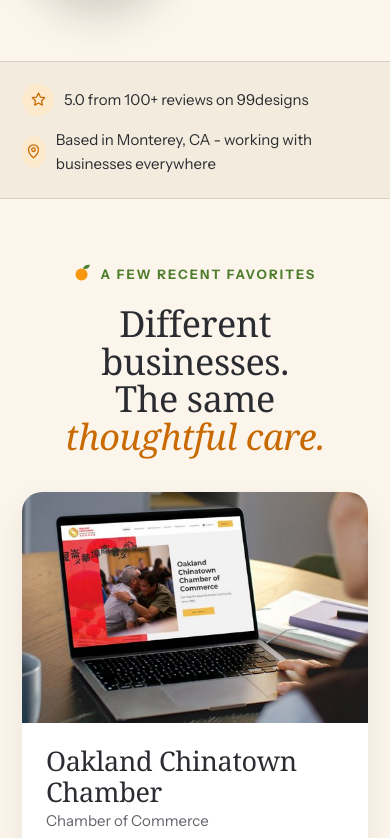
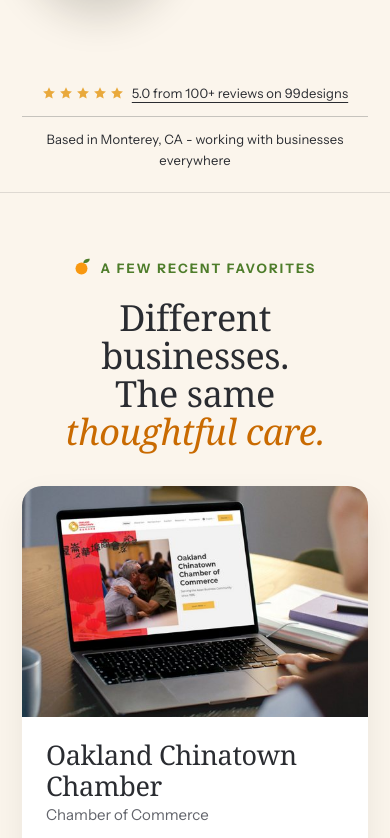
Before and after one commit to maliking/clementine-design-studio-website, an Eleventy site: page src/index.njk in a window 390 px wide. Shown: the part 999-1837 px from the top of the page. Built offline with nearby package versions, Linux system fonts and the light colour scheme; Eleventy itself is replaced by a stand-in of ours; files that its build step writes are made by us from their sources; a web font is replaced by a local one.

Commit message:
Trust strip: match the old site's quieter look (gold stars, thin divider)
Co-Authored-By: Claude Opus 5.5 <noreply@anthropic.com>
Claude-Session: https://claude.ai/code/session_016f5G9AHh6DeZ4t2sgX3dQK

```diff
--- a/src/assets/css/site.css
+++ b/src/assets/css/site.css
@@ -409,12 +409,22 @@ h1 em, h2 em { white-space: nowrap; }
 .hero-art .mini.round { border-radius: 50%; }
 .hero-art .mini.round img { object-position: 50% 20%; }
 
-.trust { background: var(--tint); border-top: 1px solid var(--line); border-bottom: 1px solid var(--line); }
-.trust-row { display: flex; justify-content: center; flex-wrap: wrap; gap: 14px 56px; padding-top: 22px; padding-bottom: 22px; font-size: 16px; font-weight: 600; }
-.trust-item { display: inline-flex; align-items: center; gap: 10px; }
-.trust-item .ic { display: grid; place-items: center; width: 32px; height: 32px; border-radius: 50%; background: var(--accent-soft); }
-.trust-item svg { width: 17px; height: 17px; fill: none; stroke: var(--accent-ink); stroke-width: 1.8; stroke-linejoin: round; }
-a.trust-item:hover span:last-child { text-decoration: underline; text-underline-offset: 3px; }
+/* Trust strip: same quiet look as the old site (gold stars, thin divider, no icon circles). */
+.trust { border-bottom: 1px solid var(--line); }
+.trust-row { display: flex; align-items: stretch; padding-top: 22px; padding-bottom: 22px; font-size: 15px; letter-spacing: .01em; white-space: nowrap; }
+.trust-item { flex: 1 1 0; min-width: 0; display: flex; align-items: center; gap: 10px; padding: 0 48px; }
+.trust-item:first-child { justify-content: flex-end; }
+.trust-item:last-child { justify-content: flex-start; border-left: 1px solid rgba(42, 44, 49, .25); }
+.trust .stars { display: flex; gap: 3px; flex: none; }
+.trust .stars svg { width: 16px; height: 16px; fill: #E9A93C; display: block; }
+.trust a { color: var(--ink); text-decoration: underline; text-underline-offset: 4px; text-decoration-thickness: 1px; white-space: nowrap; }
+@media (max-width: 900px) {
+  .trust-row { flex-direction: column; align-items: center; gap: 12px; font-size: 13px; white-space: normal; }
+  .trust .stars svg { width: 14px; height: 14px; }
+  .trust-item { gap: 8px; }
+  .trust-item { flex: none; align-self: stretch; justify-content: center !important; padding: 0 8px; text-align: center; }
+  .trust-item:last-child { border-left: 0; border-top: 1px solid rgba(42, 44, 49, .25); padding-top: 12px; }
+}
 
 .pf-grid { display: grid; grid-template-columns: repeat(3, minmax(0, 1fr)); gap: 28px; margin: 0 0 48px; }
 .pf-card { background: var(--card); border-radius: var(--radius); overflow: hidden; box-shadow: 0 1px 0 var(--line), 0 14px 34px rgba(30, 25, 15, .07); }
@@ -470,7 +480,6 @@ a.trust-item:hover span:last-child { text-decoration: underline; text-underline-
 }
 @media (max-width: 900px) {
   .home-hero { padding: 12px 0 64px; }
-  .trust-row { flex-direction: column; align-items: flex-start; gap: 12px; font-size: 15px; }
   .pf-grid { grid-template-columns: minmax(0, 1fr); gap: 20px; margin: 0 0 32px; }
   .help-grid { grid-template-columns: minmax(0, 1fr); gap: 14px; }
   .hcard { padding: 26px 22px 28px; }
--- a/src/index.njk
+++ b/src/index.njk
@@ -28,14 +28,13 @@ permalink: /
 <!-- 2. TRUST -->
 <section class="trust">
   <div class="wrap trust-row">
-    <a class="trust-item" href="https://99designs.com/profiles/clementinedesignstudio/about" target="_blank" rel="noopener">
-      <span class="ic"><svg viewBox="0 0 24 24"><path d="M12 3l2.7 5.6 6.1.9-4.4 4.3 1 6.1L12 17l-5.4 2.9 1-6.1L3.2 9.5l6.1-.9L12 3z"/></svg></span>
-      <span>5.0 from 100+ reviews on 99designs</span>
-    </a>
-    <span class="trust-item">
-      <span class="ic"><svg viewBox="0 0 24 24"><path d="M12 21s-7-6.2-7-11.5a7 7 0 0 1 14 0C19 14.8 12 21 12 21z"/><circle cx="12" cy="9.5" r="2.5"/></svg></span>
+    <div class="trust-item">
+      <span class="stars" role="img" aria-label="5 out of 5 stars"><svg viewBox="0 0 24 24" aria-hidden="true"><path d="m12 2 3 6.6 7.2.8-5.4 4.9 1.5 7.1L12 17.8 5.7 21.4l1.5-7.1L1.8 9.4 9 8.6Z"/></svg><svg viewBox="0 0 24 24" aria-hidden="true"><path d="m12 2 3 6.6 7.2.8-5.4 4.9 1.5 7.1L12 17.8 5.7 21.4l1.5-7.1L1.8 9.4 9 8.6Z"/></svg><svg viewBox="0 0 24 24" aria-hidden="true"><path d="m12 2 3 6.6 7.2.8-5.4 4.9 1.5 7.1L12 17.8 5.7 21.4l1.5-7.1L1.8 9.4 9 8.6Z"/></svg><svg viewBox="0 0 24 24" aria-hidden="true"><path d="m12 2 3 6.6 7.2.8-5.4 4.9 1.5 7.1L12 17.8 5.7 21.4l1.5-7.1L1.8 9.4 9 8.6Z"/></svg><svg viewBox="0 0 24 24" aria-hidden="true"><path d="m12 2 3 6.6 7.2.8-5.4 4.9 1.5 7.1L12 17.8 5.7 21.4l1.5-7.1L1.8 9.4 9 8.6Z"/></svg></span>
+      <a href="https://99designs.com/profiles/clementinedesignstudio/about" target="_blank" rel="noopener">5.0 from 100+ reviews on 99designs</a>
+    </div>
+    <div class="trust-item">
       <span>Based in Monterey, CA - working with businesses everywhere</span>
-    </span>
+    </div>
   </div>
 </section>
 
```
